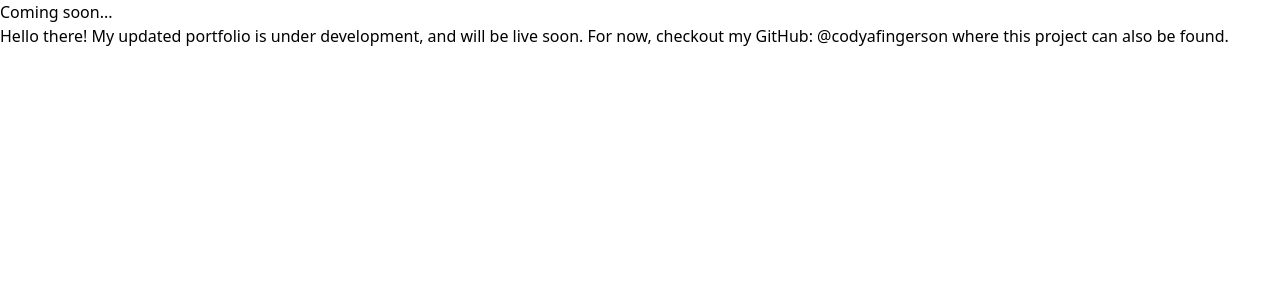
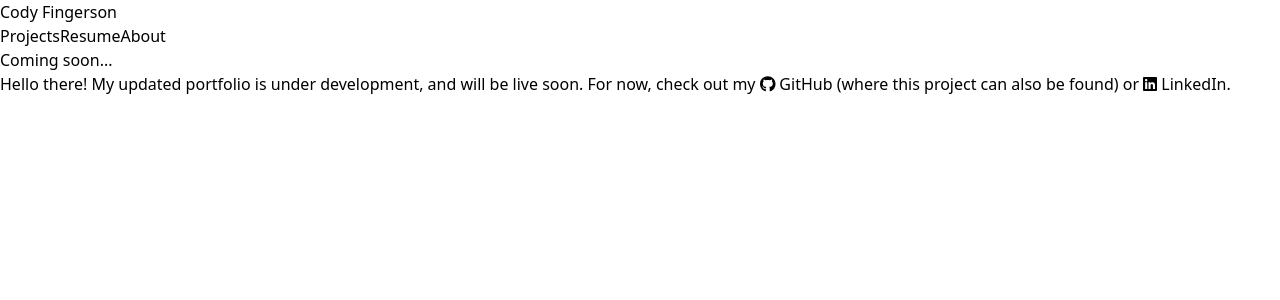
Before and after one commit to codyafingerson/cody-fingerson-website, a React (Vite) app: page / in a window 1280 px wide. Shown: the top 300 px of the page. Built offline with nearby package versions, Linux system fonts and the light colour scheme.

Commit message:
Create routes and route them to their respective pages

```diff
--- a/src/App.tsx
+++ b/src/App.tsx
@@ -1,12 +1,27 @@
+import { BrowserRouter as Router, Routes, Route } from "react-router-dom"
+
+// Global components
+import Navbar from "./components/Navbar"
+
+
+// Pages
+import IndexPage from "./pages/IndexPage"
+import ProjectsPage from "./pages/ProjectsPage"
+import ResumePage from "./pages/ResumePage"
+import AboutPage from "./pages/AboutPage"
+import CatchAll from "./pages/CatchAll"
+
 export default function App() {
   return (
-    <div>
-      <h1 className="text-xl text-slate-800 dark:text-white">Coming soon... </h1>
-      <p className="text-md text-slate-800 dark:text-white">
-        Hello there! My updated portfolio is under development, and will be live soon.
-        For now, checkout my GitHub: <a className="hover:underline text-blue-500" href="https://github.com/codyafingerson" target="_blank">@codyafingerson</a>{"\n"}
-         where this project can also be found.
-      </p>
-    </div>
+    <Router>
+      <Navbar />
+      <Routes>
+        <Route path="/" element={<IndexPage />} />
+        <Route path="/projects" element={<ProjectsPage />} />
+        <Route path="/resume" element={<ResumePage />} />
+        <Route path="/about" element={<AboutPage />} />
+        <Route path="*" element={<CatchAll />} />
+      </Routes>
+    </Router>
   )
 }
```
